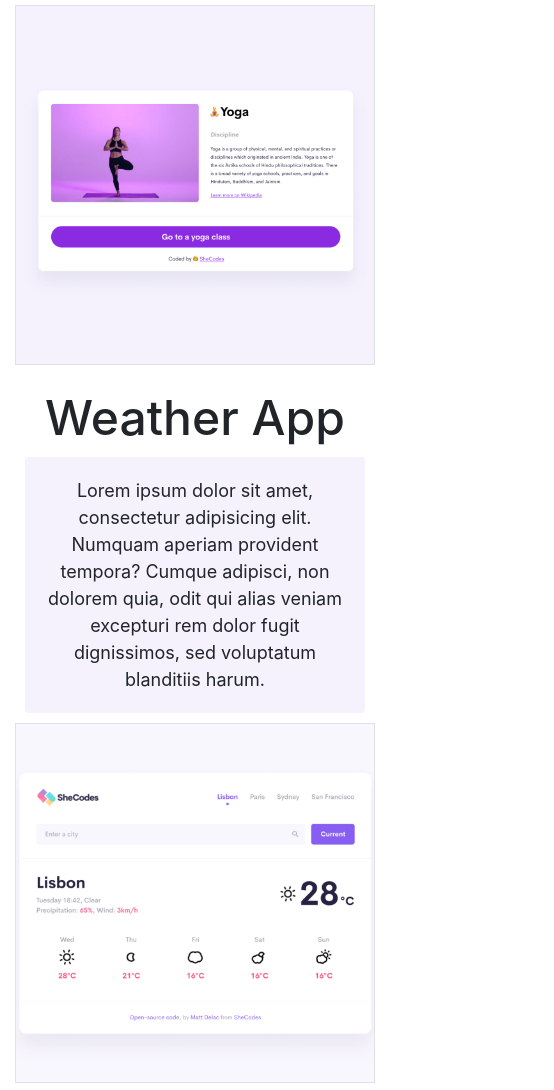
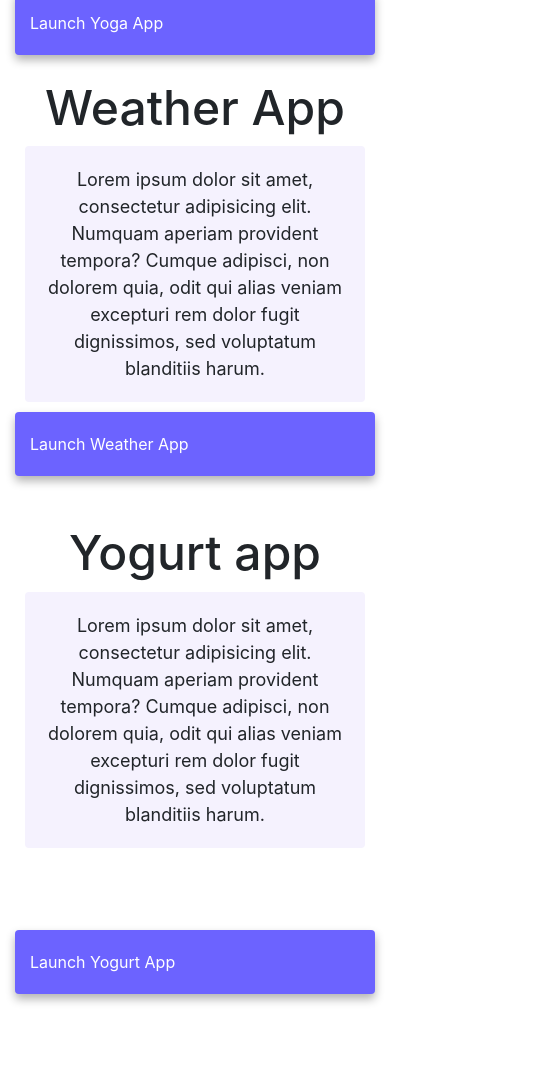
Before and after one commit to srt29/my-projects-site, a plain HTML site: page index.html in a window 390 px wide. Shown: the part 910-2000 px from the top of the page, 554 px wide, since content can reach past the window. After the commit the page ends 1964 px from the top, so only its background shows below. Drawn offline with nearby package versions, Linux system fonts and the light colour scheme.

Commit message:
added css to improve responsiveness

```diff
--- a/index.html
+++ b/index.html
@@ -71,11 +71,16 @@
               qui alias veniam excepturi rem dolor fugit dignissimos, sed
               voluptatum blanditiis harum.
             </p>
+
           </div>
           <br />
           <div class="col-sm-6">
             <img src="images/yoga.png" class="img-fluid border" alt="yoga-image" />
+            <div class="mt-5">
+                <a href="#" class="primary-link">Launch Yoga App</a>
+              </div>
           </div>
+
         </div>
 
         <br />
@@ -91,6 +96,9 @@
           </div>
           <div class="col-sm-6">
             <img src="images/weather.png" class="img-fluid border" alt="weather-app-image"/>
+            <div class="pb-5">
+                <a href="#" class="primary-link">Launch Weather App</a>
+              </div>
           </div>
         </div>
         <div class="row">
@@ -106,6 +114,9 @@
           </div>
           <div class="col-sm-6">
             <img src="images/yogurt.png" class="img-fluid border" alt="yogurt-image" />
+            <div class="mt-5">
+                <a href="#" class="primary-link">Launch Yogurt App</a>
+              </div>
           </div>
         </div>
       </div>
--- a/style.css
+++ b/style.css
@@ -89,3 +89,25 @@
   .email-link:hover {
     text-decoration: underline;
   }
+
+  @media (max-width:500px) {
+    img {
+        display: none;
+    }
+    h1 {
+        font-size: 70px;
+    }
+    .primary-link {
+        display: flex;
+    }
+  }
+
+  .primary-link {
+    border-radius: 4px;
+    padding: 20px 15px;
+    text-decoration: none;
+    text-transform: capitalize;
+    background: var(--primary-color);
+    box-shadow: var(--box-shadow);
+    color: white;
+  }
```
